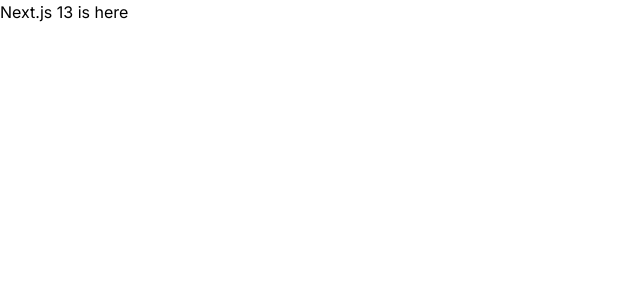
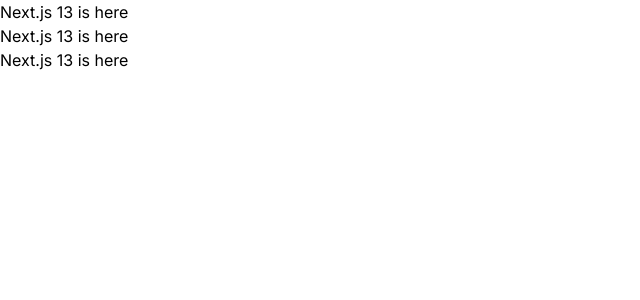
Before and after one commit to infernodragon456/modern-stack-overflow-nextjs, a Next.js app: page / in a window 1280 px wide. Shown: the top 300 px of the page, without its empty margins (0-640 px from the left). Built offline with nearby package versions, Linux system fonts and the light colour scheme.

Commit message:
Update page.tsx

```diff
--- a/app/page.tsx
+++ b/app/page.tsx
@@ -4,6 +4,8 @@
   return (
     <div >
       <h1 className='h1-bold'>Next.js 13 is here</h1>
+      <h2 className='h2-bold'>Next.js 13 is here</h2>
+      <h3 className='h3-bold'>Next.js 13 is here</h3>
     </div>
   )
 }
```
